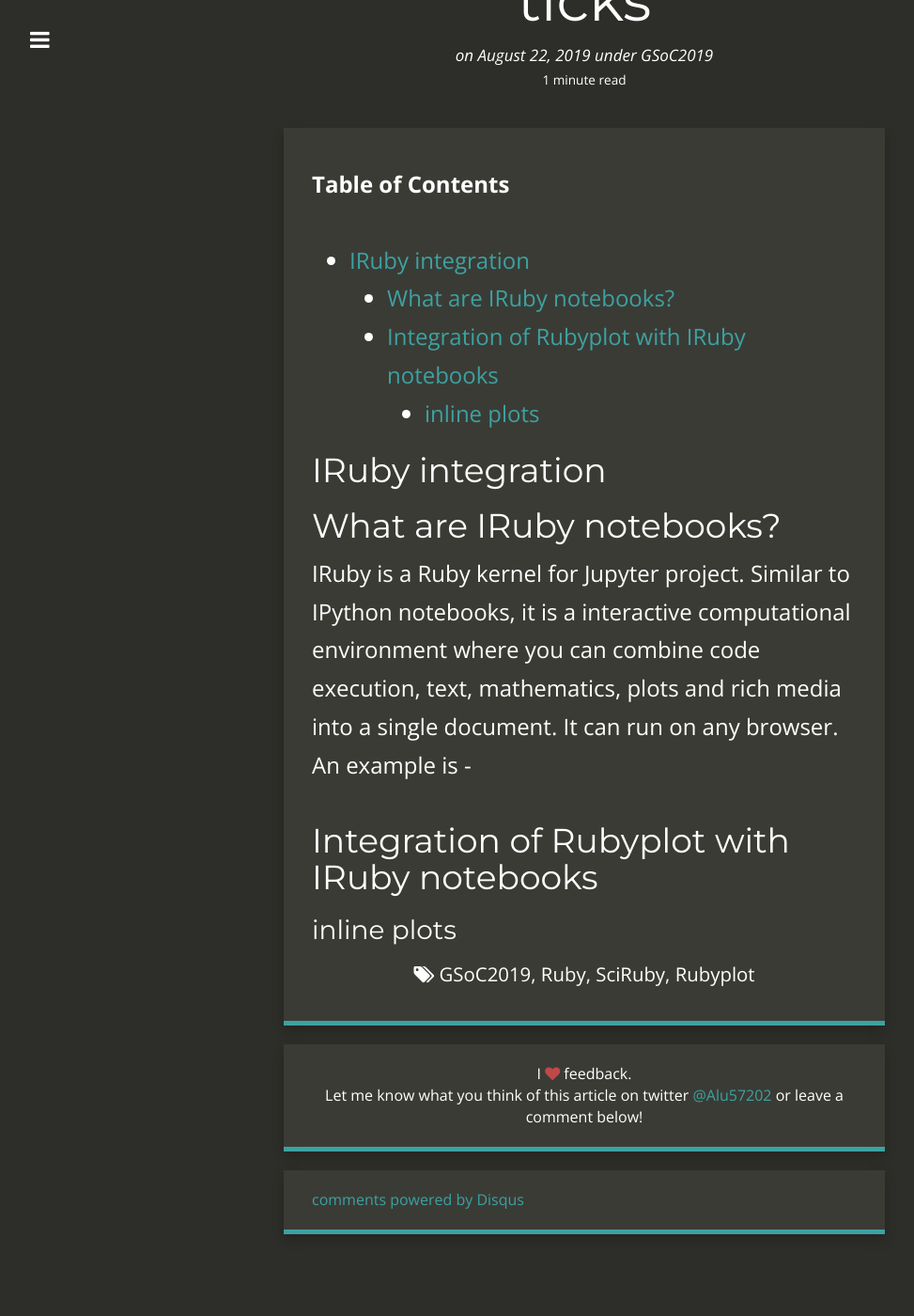
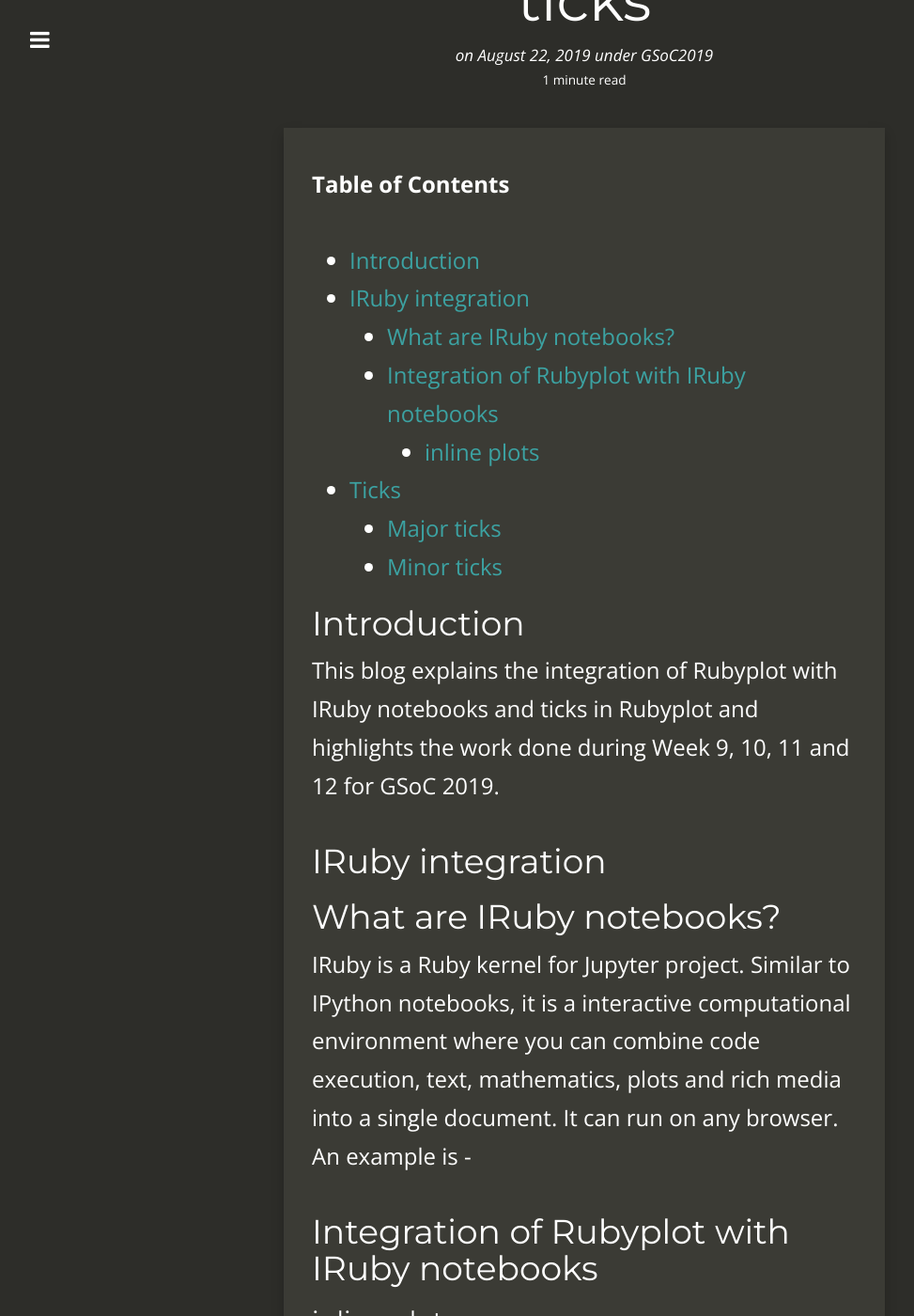
Before and after one commit to alishdipani/Old_Website, a Jekyll site: the page built from _posts/2019-08-22-IRuby-integration-and-ticks.md, in a window 1280 px wide and 1400 px high, scrolled down 206 px. Shown: the whole window at 94% size, without its empty margins (18-991 px from the left). Built offline with Jekyll 4.4.1, drawn with Linux system fonts in a browser that asks for light colours; nearby versions of some CDN libraries; comment, search, counter and statistics services are not loaded; before the commit the page ends 1560 px from its top, so only the background shows below that; some of the changed text lies outside the part shown.

Commit message:
Update 2019-08-22-IRuby-integration-and-ticks.md

```diff
--- a/_posts/2019-08-22-IRuby-integration-and-ticks.md
+++ b/_posts/2019-08-22-IRuby-integration-and-ticks.md
@@ -15,6 +15,9 @@ tags:
 * TOC
 {:toc}
 
+# Introduction
+This blog explains the integration of Rubyplot with IRuby notebooks and ticks in Rubyplot and highlights the work done during Week 9, 10, 11 and 12 for GSoC 2019.
+
 # IRuby integration
 
 ## What are IRuby notebooks?
@@ -24,3 +27,10 @@ An example is -
 ## Integration of Rubyplot with IRuby notebooks
 
 ### inline plots
+
+
+# Ticks
+
+## Major ticks
+
+## Minor ticks
```
